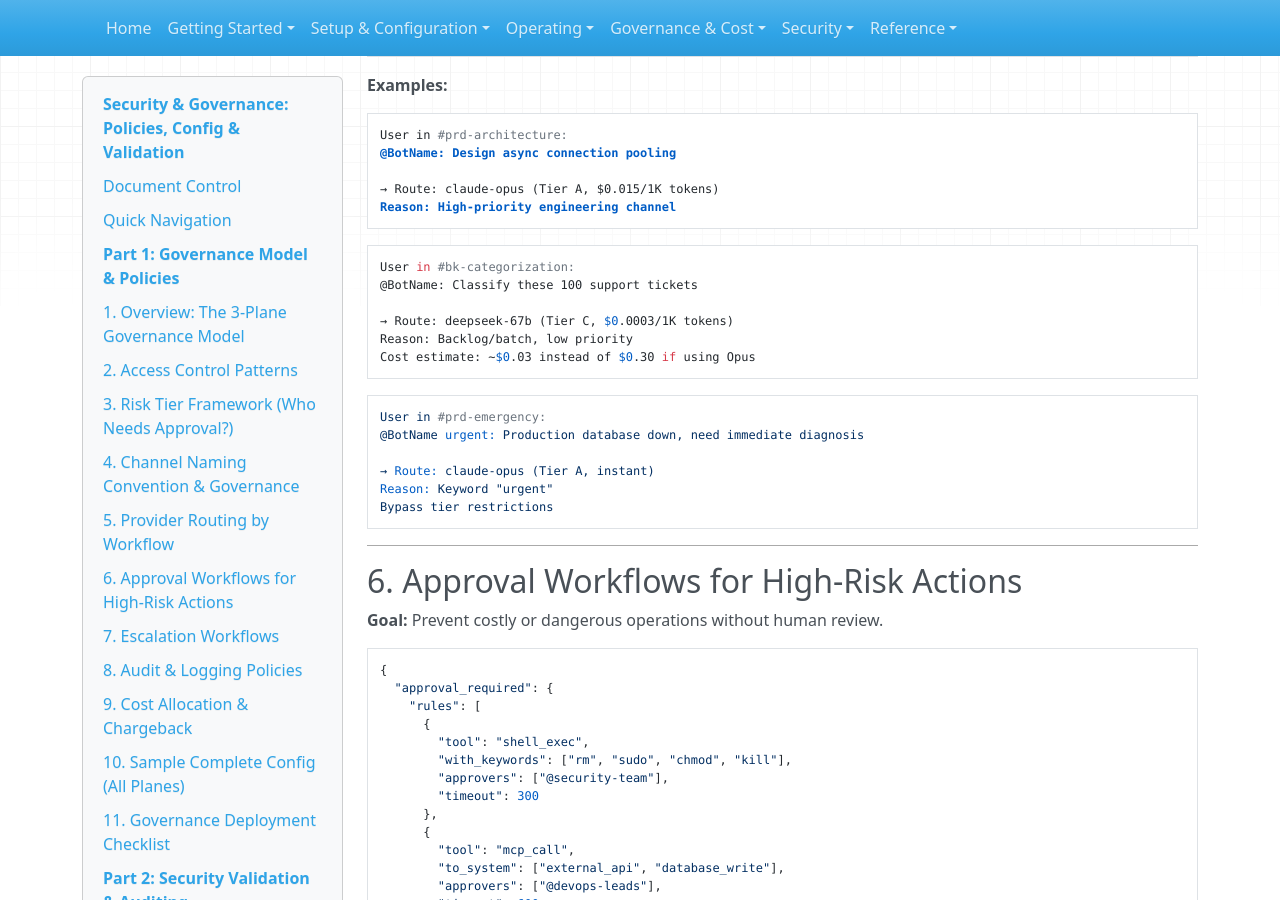
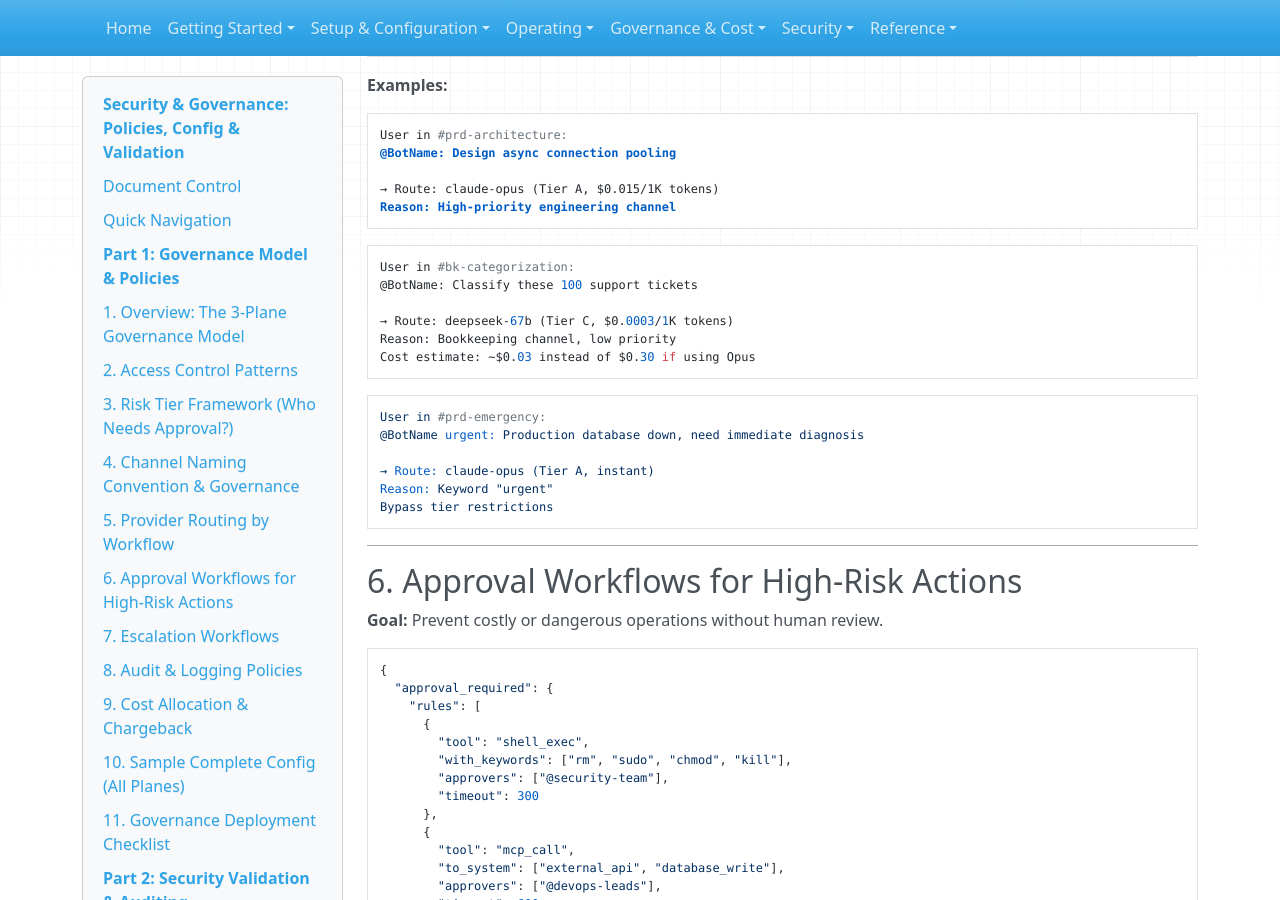
Before and after one commit to EgoNoBueno/Nanobot-Agentic-Operating-System, an MkDocs documentation site: the page built from docs/Security-and-Governance-Policies.md, in a window 1280 px wide and 900 px high, scrolled down 8350 px. Built offline with MkDocs 1.6.1, drawn with Linux system fonts in a browser that asks for light colours; nearby versions of some CDN libraries; some of the changed text lies outside the part shown.

Commit message:
Security-and-Governance-Policies.md v2.1.0: accuracy and consistency review
- §5 routing example: "Backlog/batch, low priority" → "Bookkeeping channel, low priority" (#bk-* = bookkeeping)
- §12 preconditions: "Access to Discord server settings" → channel-agnostic
- Mistake 10: replaced deprecated git filter-branch with git filter-repo (+ pip install instruction)

````diff
--- a/docs/Security-and-Governance-Policies.md
+++ b/docs/Security-and-Governance-Policies.md
@@ -6,7 +6,7 @@
 
 ## Document Control
 - **Owner:**
-- **Version:** 2.0.0
+- **Version:** 2.1.0
 - **Last Updated:** 2026-02-26
 - **Status:** Active
 
@@ -449,7 +449,7 @@
 @BotName: Classify these 100 support tickets
 
 → Route: deepseek-67b (Tier C, $0.0003/1K tokens)
-Reason: Backlog/batch, low priority
+Reason: Bookkeeping channel, low priority
 Cost estimate: ~$0.03 instead of $0.30 if using Opus
 ```
 
@@ -811,7 +811,7 @@
 ### Preconditions
 
 - Access to gateway host
-- Access to Discord server settings
+- Access to channel/platform settings (Discord, Slack, Telegram, etc.)
 - Access to Nanobot config and logs
 - Access to Obsidian operational records
 
@@ -1335,6 +1335,7 @@
 
 | Date | Version | Change |
 |---|---|---|
+| 2026-02-26 | 2.1.0 | Fixed #bk-* routing description (backlog → bookkeeping); generalized Discord-specific precondition; replaced deprecated git filter-branch with git filter-repo in Mistake 10 |
 | 2026-02-26 | 2.0.0 | Consolidated Security Validation Runbook and Governance Policies into single comprehensive guide |
 | 2026-02-25 | 1.0.0 (Governance) | Initial governance policies and config examples |
 | 2026-02-23 | 1.0.0 (Security) | Initial monthly security validation runbook |
````
Also changed, not shown: other parts of docs/Security-and-Governance-Policies.md (+4 -4 lines).
